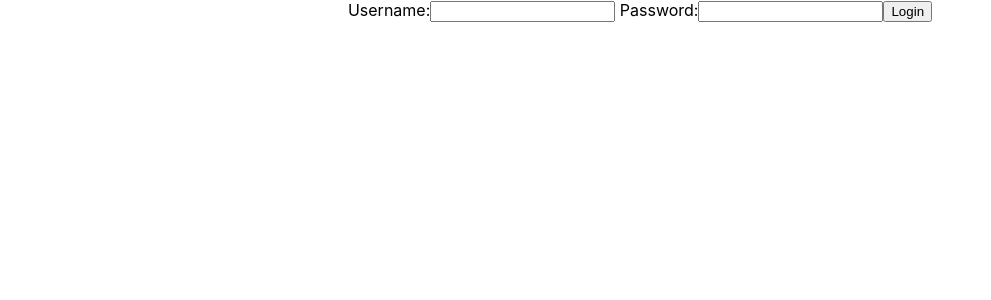
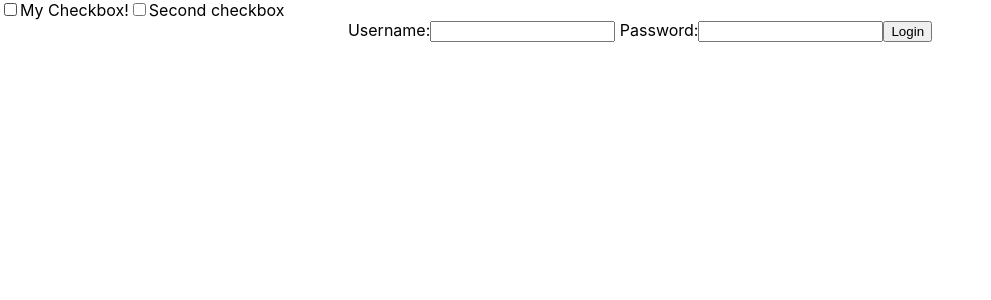
Before and after one commit to cis350/ClimatEarth, a React (Create React App) app in the folder frontend/: page / in a window 1280 px wide. Shown: the top 300 px of the page, without its empty margins (0-991 px from the left). Built offline with nearby package versions, Linux system fonts and the light colour scheme.

Commit message:
Added checkbox

```diff
--- a/frontend/src/components/App.js
+++ b/frontend/src/components/App.js
@@ -1,8 +1,23 @@
 import './App.css';
 import Login from './Login';
 
-function App() {
- return (<Login />)
+import React, { useState } from "react";
+
+const Checkbox = (props) => {
+	return <label>
+		<input type="checkbox" name={props.name} checked={props.val} onChange={() => {props.setValue(!props.val)}}/>
+		{props.label}
+	</label>
+}
+const App = () => {
+	const [val, setVal] = useState(false); //initializes checkbox to false
+  const label = "My Checkbox!"
+  const label2 = "Second checkbox"
+	return <>
+		<Checkbox value={val} setValue={setVal} label={label}></Checkbox>
+        <Checkbox value={val} setValue={setVal} label={label2}></Checkbox>
+        <Login />
+	</>
 }
 
 export default App;
```
